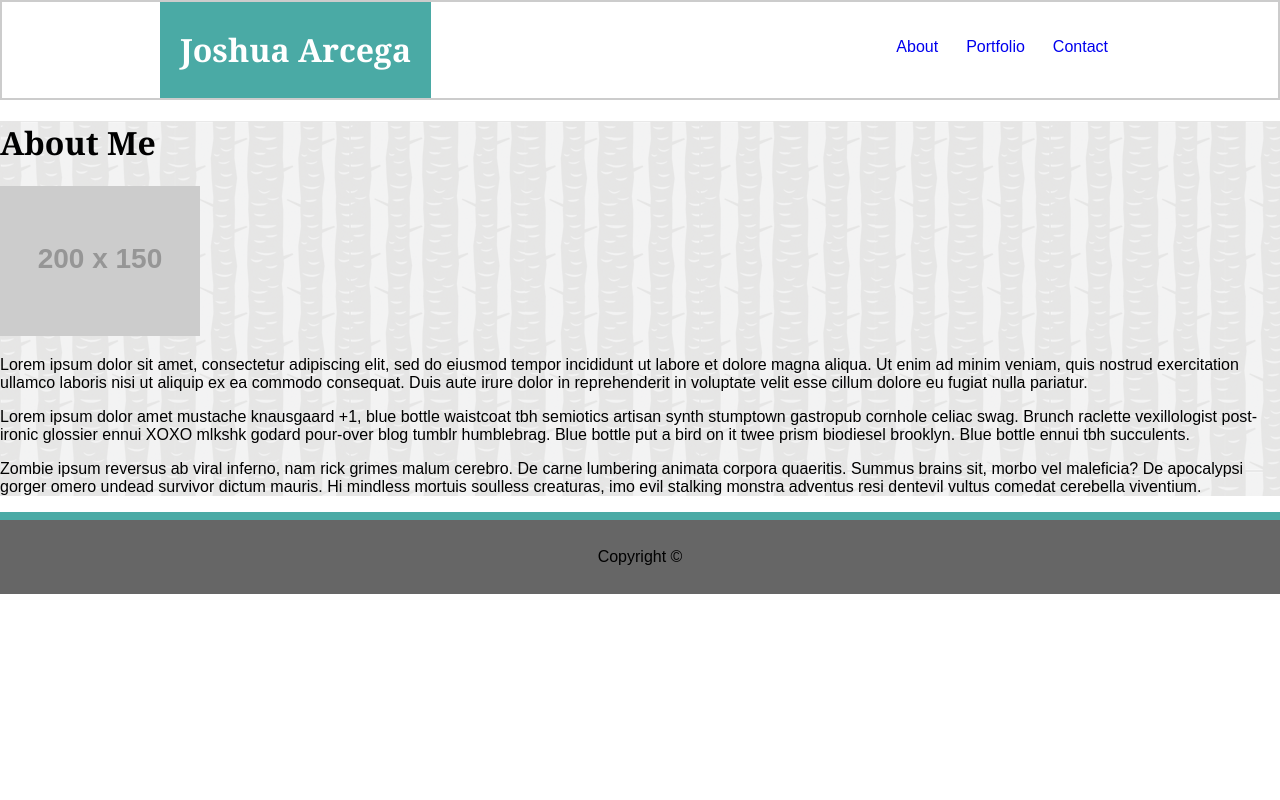
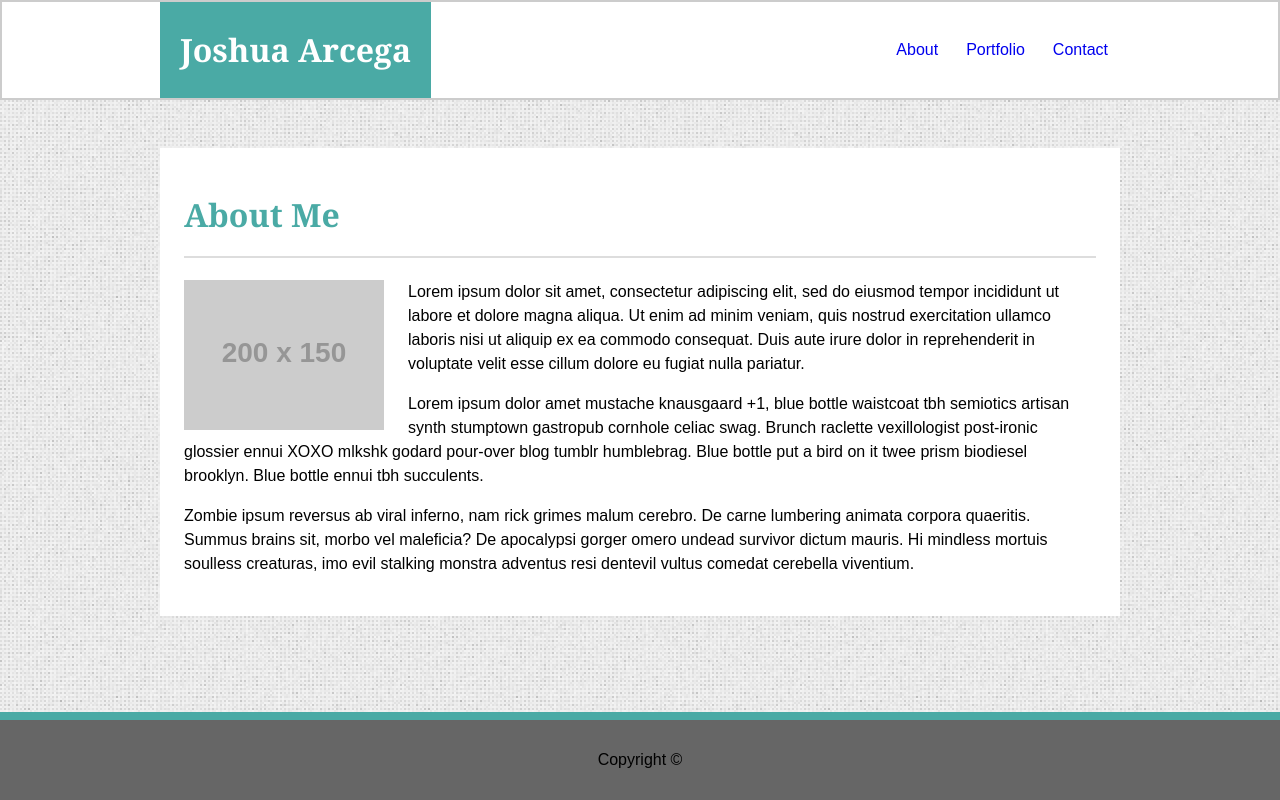
Before and after one commit to Jayrene1/Basic-Portfolio, a plain HTML site: page index.html in a window 1280 px wide. Drawn offline with Linux system fonts and the light colour scheme; placeholder pictures from the web are drawn by us; files whose address does not match are found by name.

Commit message:
finished 1st version of style.css, changed background image, finished basic template of index.html up to the screenshot specifications.

```diff
--- a/assets/css/style.css
+++ b/assets/css/style.css
@@ -5,7 +5,7 @@ html, body {
     padding: 0px;
     border: 0px;
     color: #000;
-    background: #fff;
+    background-image: url("../images/squairy_light_2x.png");
 }
 
 h1, h2, h3, h4, h5, h6 {
@@ -14,6 +14,7 @@ h1, h2, h3, h4, h5, h6 {
 
 p {
     font-family: Arial, 'Helvetica Neue', Helvetica, sans-serif;
+    line-height: 150%;
 }
 
 .container {
@@ -24,6 +25,7 @@ p {
 
 header {
     overflow: hidden;
+    background: #fff;
     border: 2px solid #cccccc;
 }
 
@@ -51,10 +53,35 @@ nav {
 }
 
 main {
-    background-image: url("file:///c:/Users/Joshua/Desktop/Bootcamp/Week 1 Homework/Basic-Portfolio/assets/images/tree_bark.png")
+    margin: 0;
+    overflow: auto;
+}
+
+.containerMain {
+    background-color: #ffffff;
+    float: center;
+    width: 912px;
+    height: 100%;
+    padding: 24px;
+    margin: 48px auto 144px auto;
+}
+
+.mainTitle {
+    color: #4aaaa5;
+    border-bottom: solid 2px  #dddddd;
+    padding-bottom: 20px;
+}
+
+#mainImage {
+    float: left;
+    margin-right: 24px;
 }
 
 footer {
+    position: fixed;
+    left: 0;
+    bottom: 0;
+    width: 100%;
     overflow: hidden;
     background-color: #666666;
     border-top: 8px solid #4aaaa5;
--- a/index.html
+++ b/index.html
@@ -23,10 +23,10 @@
         </header>
         <main>
 
-            <div class="#">
-                <h1 class="main">About Me</h1>
+            <div class="containerMain">
+                <h1 class="mainTitle">About Me</h1>
 
-                <a href="https://placeholder.com"><img src="https://via.placeholder.com/200x150.png" alt="Placeholder Headshot"></a>
+                <a id="mainImage" href="https://placeholder.com"><img src="https://via.placeholder.com/200x150.png" alt="Placeholder Headshot"></a>
                 <!-- main img Needs text wrapping-->
 
                 <div>
```
Also changed, not shown: portfolio.html (+2 -0 lines), assets/images/squairy_light_2x.png (renamed from assets/images/squairy_light_@2X.png).
